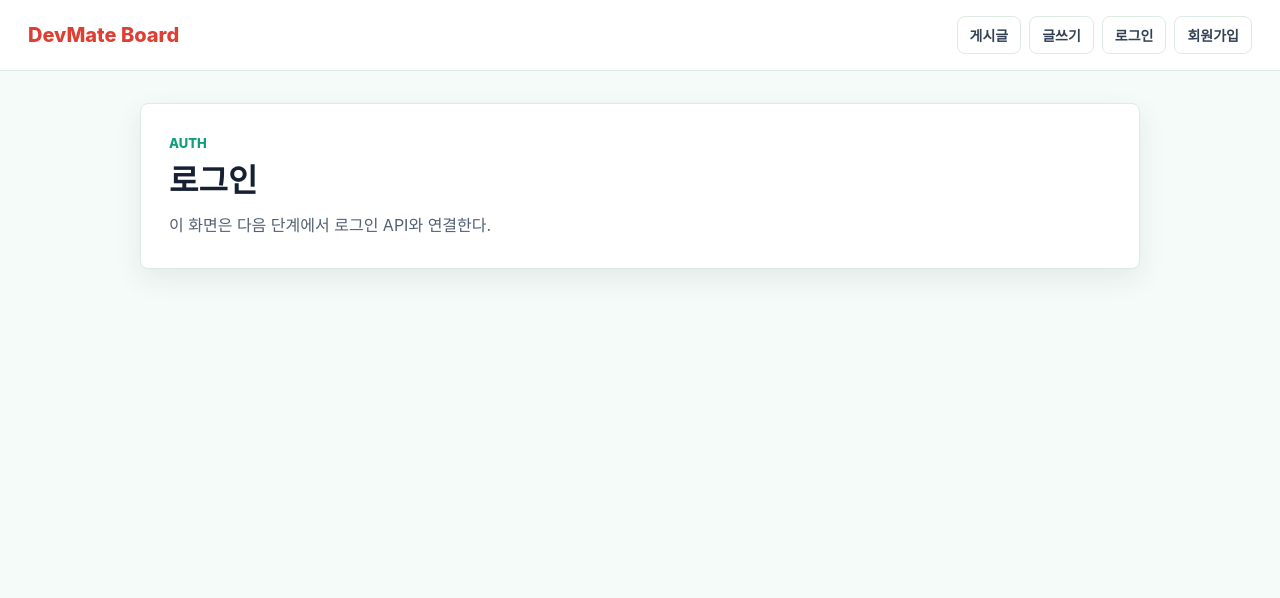
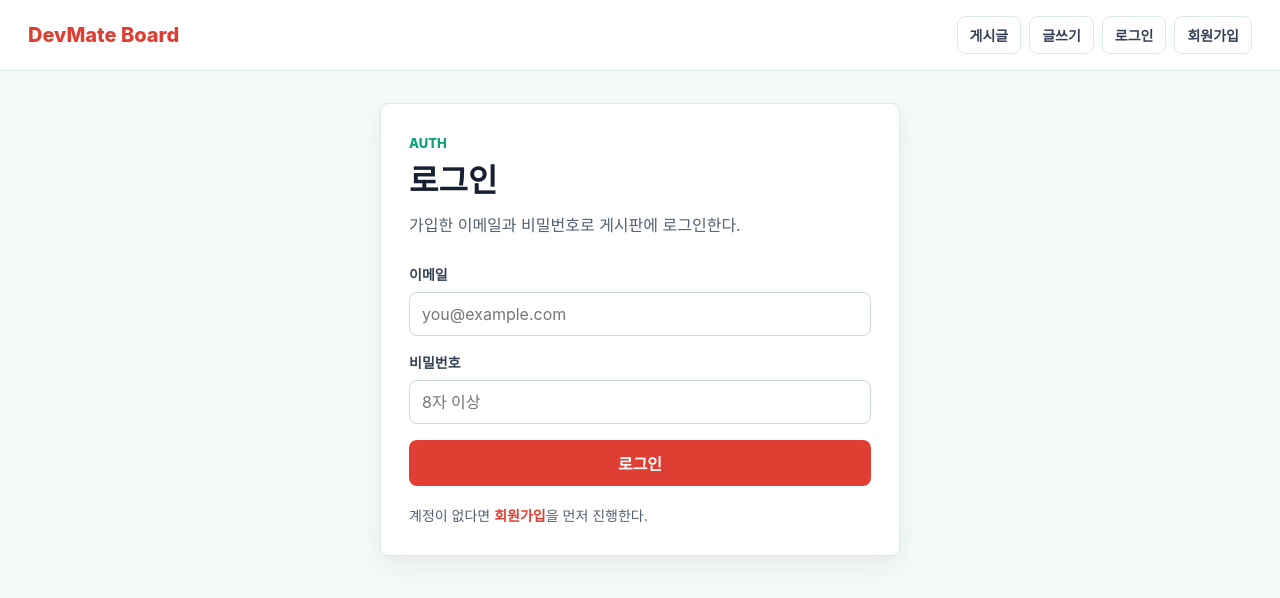
Before and after one commit to wonu1/ai_practice, a React (Vite) app in the folder frontend/: page /login in a window 1280 px wide. Shown: the top 598 px of the page. Built offline with nearby package versions, Linux system fonts and the light colour scheme; no server answers.

Commit message:
feat: 로그인 화면 API 연동
로그인 폼에서 백엔드 인증 API를 호출하도록 연결한다.

- 이메일/비밀번호 입력 상태와 제출 처리 추가
- 로그인 성공 시 access token 저장 후 게시글 목록으로 이동
- API 실패 메시지를 화면에 표시

```diff
--- a/frontend/src/pages/LoginPage.tsx
+++ b/frontend/src/pages/LoginPage.tsx
@@ -1,9 +1,91 @@
+import { useState, type FormEvent } from "react";
+import { Link, Navigate, useLocation, useNavigate } from "react-router-dom";
+
+import { login } from "../api/boardApi";
+import { ApiError } from "../api/client";
+import { useAuth } from "../auth/AuthContext";
+
 function LoginPage() {
+  const navigate = useNavigate();
+  const location = useLocation();
+  const { applyLogin, isAuthenticated } = useAuth();
+  const [email, setEmail] = useState("");
+  const [password, setPassword] = useState("");
+  const [errorMessage, setErrorMessage] = useState("");
+  const [isSubmitting, setIsSubmitting] = useState(false);
+
+  const redirectTo = location.state?.from?.pathname ?? "/posts";
+
+  async function handleSubmit(event: FormEvent<HTMLFormElement>) {
+    event.preventDefault();
+    setErrorMessage("");
+    setIsSubmitting(true);
+
+    try {
+      const tokenResponse = await login({ email, password });
+      await applyLogin(tokenResponse.access_token);
+      navigate(redirectTo, { replace: true });
+    } catch (error) {
+      if (error instanceof ApiError) {
+        setErrorMessage(error.message);
+      } else {
+        setErrorMessage("로그인 중 문제가 발생했습니다.");
+      }
+    } finally {
+      setIsSubmitting(false);
+    }
+  }
+
+  if (isAuthenticated) {
+    return <Navigate to="/posts" replace />;
+  }
+
   return (
-    <section className="panel">
+    <section className="panel auth-panel">
       <p className="eyebrow">Auth</p>
       <h1>로그인</h1>
-      <p>이 화면은 다음 단계에서 로그인 API와 연결한다.</p>
+      <p className="section-copy">
+        가입한 이메일과 비밀번호로 게시판에 로그인한다.
+      </p>
+
+      <form className="form-stack" onSubmit={handleSubmit}>
+        <label className="field">
+          <span>이메일</span>
+          <input
+            autoComplete="email"
+            name="email"
+            onChange={(event) => setEmail(event.target.value)}
+            placeholder="you@example.com"
+            required
+            type="email"
+            value={email}
+          />
+        </label>
+
+        <label className="field">
+          <span>비밀번호</span>
+          <input
+            autoComplete="current-password"
+            minLength={8}
+            name="password"
+            onChange={(event) => setPassword(event.target.value)}
+            placeholder="8자 이상"
+            required
+            type="password"
+            value={password}
+          />
+        </label>
+
+        {errorMessage && <p className="form-error">{errorMessage}</p>}
+
+        <button className="primary-button" disabled={isSubmitting} type="submit">
+          {isSubmitting ? "로그인 중" : "로그인"}
+        </button>
+      </form>
+
+      <p className="form-helper">
+        계정이 없다면 <Link to="/signup">회원가입</Link>을 먼저 진행한다.
+      </p>
     </section>
   );
 }
--- a/frontend/src/styles.css
+++ b/frontend/src/styles.css
@@ -95,6 +95,83 @@ p {
   margin: 0;
 }
 
+.auth-panel {
+  margin: 0 auto;
+  max-width: 520px;
+}
+
+.section-copy {
+  margin-bottom: 24px;
+}
+
+.form-stack {
+  display: grid;
+  gap: 16px;
+}
+
+.field {
+  display: grid;
+  gap: 8px;
+}
+
+.field span {
+  color: #334155;
+  font-size: 14px;
+  font-weight: 800;
+}
+
+.field input {
+  border: 1px solid #cbd5e1;
+  border-radius: 8px;
+  color: #172033;
+  font: inherit;
+  min-height: 44px;
+  padding: 10px 12px;
+  width: 100%;
+}
+
+.field input:focus {
+  border-color: #0f9f7a;
+  box-shadow: 0 0 0 3px rgba(15, 159, 122, 0.14);
+  outline: none;
+}
+
+.primary-button {
+  background: #df3e32;
+  border: 0;
+  border-radius: 8px;
+  color: #ffffff;
+  cursor: pointer;
+  font: inherit;
+  font-weight: 800;
+  min-height: 46px;
+  padding: 10px 16px;
+}
+
+.primary-button:disabled {
+  cursor: not-allowed;
+  opacity: 0.65;
+}
+
+.form-error {
+  background: #fff1ef;
+  border: 1px solid #ffc8c2;
+  border-radius: 8px;
+  color: #ba1f16;
+  font-size: 14px;
+  padding: 10px 12px;
+}
+
+.form-helper {
+  font-size: 14px;
+  margin-top: 18px;
+}
+
+.form-helper a {
+  color: #df3e32;
+  font-weight: 800;
+}
+
 @media (max-width: 640px) {
   .topbar {
     align-items: flex-start;
```
Also changed, not shown: 1 other file (tests, documents, lock files or other folders).
